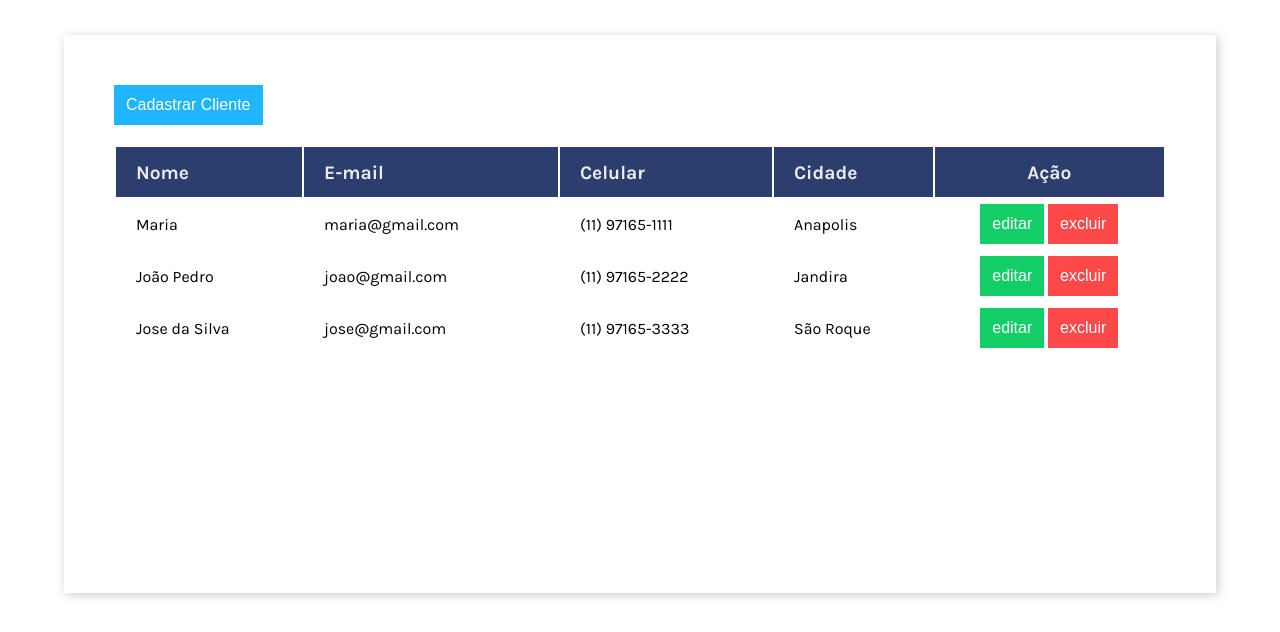
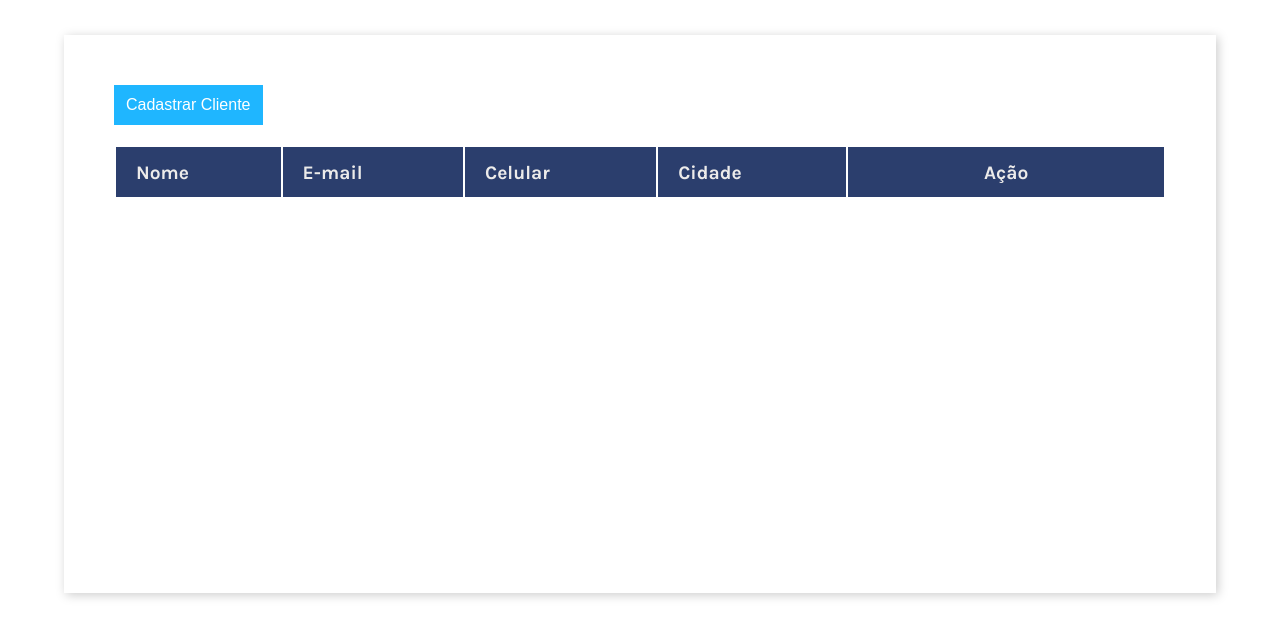
Before and after one commit to guilhermevarussa/js-crud, a plain HTML site: page index.html in a window 1280 px wide. Shown: the part 75-707 px from the top of the page. Drawn offline with Linux system fonts and the light colour scheme.

Commit message:
function to create new row on the table

```diff
--- a/index.html
+++ b/index.html
@@ -21,7 +21,7 @@
     </header>
     <main>
         <button type="button" class="button blue mobile" id="cadastrarCliente">Cadastrar Cliente</button>
-        <table class="records">
+        <table id="tb-client" class="records">
             <thead>
                 <tr>
                     <th>Nome</th>
@@ -32,36 +32,7 @@
                 </tr>
             </thead>
             <tbody>
-                <tr>
-                    <td>Maria</td>
-                    <td>maria@gmail.com</td>
-                    <td>(11) 97165-1111</td>
-                    <td>Anapolis</td>
-                    <td>
-                        <button type="button" class="button green">editar</button>
-                        <button type="button" class="button red">excluir</button>
-                    </td>
-                </tr>
-                <tr>
-                    <td>João Pedro</td>
-                    <td>joao@gmail.com</td>
-                    <td>(11) 97165-2222</td>
-                    <td>Jandira</td>
-                    <td>
-                        <button type="button" class="button green">editar</button>
-                        <button type="button" class="button red">excluir</button>
-                    </td>
-                </tr>
-                <tr>
-                    <td>Jose da Silva</td>
-                    <td>jose@gmail.com</td>
-                    <td>(11) 97165-3333</td>
-                    <td>São Roque</td>
-                    <td>
-                        <button type="button" class="button green">editar</button>
-                        <button type="button" class="button red">excluir</button>
-                    </td>
-                </tr>
+
             </tbody>
         </table>
         <div class="modal" id="modal">
--- a/index.js
+++ b/index.js
@@ -56,9 +56,27 @@ const saveClient = () => {
         }
         createClient(client)
         closeModal()
-    } else {
-        throw new Error("formulário invalido")
     }
+}
+
+const creatRow = (client) => {
+    const newRow = document.createElement('tr')
+    newRow.innerHTML = `
+        <td>${client.name}</td>
+        <td>${client.email}</td>
+        <td>${client.cell}</td>
+        <td>${client.city}</td>
+        <td>
+            <button type="button" class="button green">editar</button>
+            <button type="button" class="button red">excluir</button>
+        </td>  `
+
+    document.querySelector(`#tb-client>tbody`).appendChild(newRow)
+}
+
+const updateTable = () => {
+    const dbClient = readClient()
+    dbClient.forEach(creatRow)
 }
 
 //*Events
```
